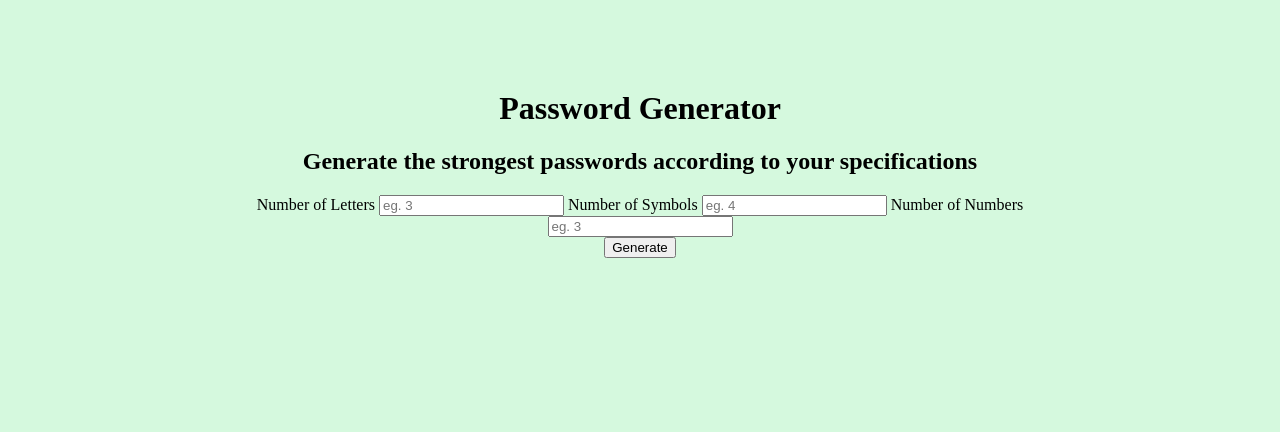
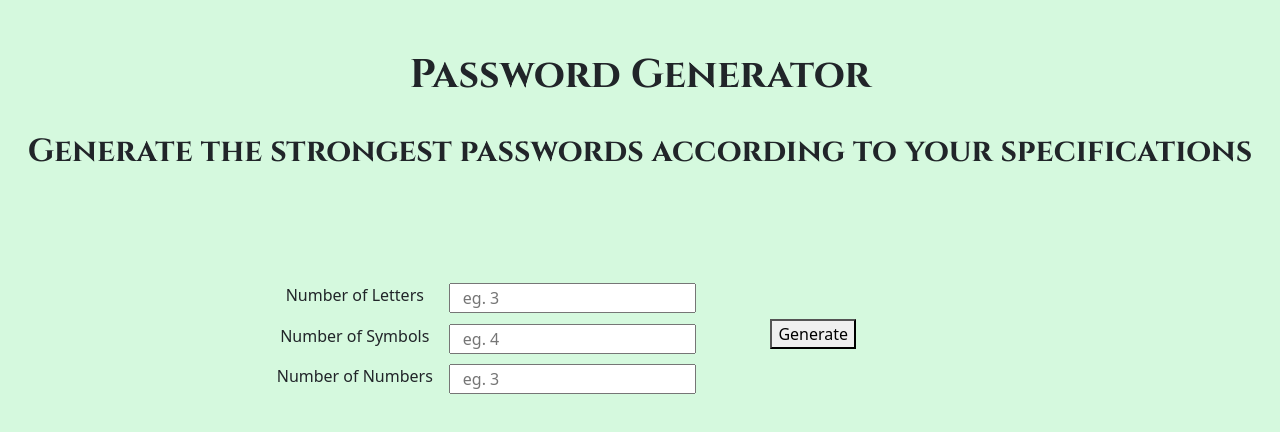
Before and after one commit to varadasainikhil/Password-Generator-Website, a website: page index.html in a window 1280 px wide. Drawn offline with nearby package versions, Linux system fonts and the light colour scheme.

Commit message:
Complete Website, must add CSS for results page

```diff
--- a/index.html
+++ b/index.html
@@ -5,25 +5,38 @@
     <meta http-equiv="X-UA-Compatible" content="IE=edge">
     <meta name="viewport" content="width=device-width, initial-scale=1.0">
     <title>Password Generator</title>
+    <!--Google Fonts-->
+    <link rel="preconnect" href="https://fonts.googleapis.com">
+    <link rel="preconnect" href="https://fonts.gstatic.com" crossorigin>
+    <link href="https://fonts.googleapis.com/css2?family=Cinzel:wght@700&display=swap" rel="stylesheet">
+    <!--BootStrap-->
+    <link href="https://cdn.jsdelivr.net/npm/bootstrap@5.3.0-alpha1/dist/css/bootstrap.min.css" rel="stylesheet" integrity="sha384-GLhlTQ8iRABdZLl6O3oVMWSktQOp6b7In1Zl3/Jr59b6EGGoI1aFkw7cmDA6j6gD" crossorigin="anonymous">
     <link rel="stylesheet" href="style.css">
 </head>
+
 <body>
-    <div class="title">
-        <h1>Password Generator</h1>
-        <h2>Generate the strongest passwords according to your specifications</h2>
+    <div class="title-div">
+        <h1 class="title title-font">Password Generator</h1>
+        <h2 class="sub-title title-font">Generate the strongest passwords according to your specifications</h2>
     </div>
-    <form action="/" method="post">
-        <div class="input-form">
-            <label for="Number of Letters" >Number of Letters</label>
-            <input type="number" name="letter" placeholder="eg. 3">
-            <label for="Number of Symbols" >Number of Symbols</label>
-            <input type="number" name="symbol" placeholder="eg. 4">
-            <label for="Number of Numbers" >Number of Numbers</label>
-            <input type="number" name="number" placeholder="eg. 3">
-        </div>
-        <div class="buttion-form">
-            <button type="submit" name="submit">Generate</button>
-        </div>
+    <form action="/" method="post" class="row">
+            <div class="input-form col fit-content normargin">
+                <div class="input-div row fit-content normargin">
+                    <label for="Number of Letters" class="input-label fix-width normargin" >Number of Letters</label>
+                    <input class="input-field fit-content normargin" type="number" name="letter" placeholder="eg. 3">
+                </div>
+                <div class="input-div row fit-content normargin">
+                    <label for="Number of Symbols" class="input-label fix-width normargin" >Number of Symbols</label>
+                    <input class="input-field fit-content normargin" type="number" name="symbol" placeholder="eg. 4">
+                </div>
+                <div class="input-div row fit-content normargin">
+                    <label for="Number of Numbers" class="input-label fix-width normargin" >Number of Numbers</label>
+                    <input class="input-field fit-content normargin" type="number" name="number" placeholder="eg. 3">
+                </div>
+            </div>
+            <div class="button-form col">
+                <button type="submit" name="submit" class="button btn-lg">Generate</button>
+            </div>
     </form>
 </body>
 </html>
--- a/public/style.css
+++ b/public/style.css
@@ -1,5 +1,55 @@
 body{
     background-color: #D5F9DE;
+}
+.title-div{
     text-align: center;
-    margin: 7% 15%;
 }
+
+.title{
+    padding-top:4% ;
+}
+
+.sub-title{
+    padding-top: 2%;
+}
+
+
+.title-font{
+    font-family: 'Cinzel', serif;
+}
+.input-form{
+    margin-top: 8%;
+    margin-left: 20%;
+    text-align: center;
+}
+.input-div{
+    padding-bottom: 2%;
+    text-align: center;
+}
+
+
+.fit-content{
+    width: fit-content;
+}
+
+.fix-width{
+    width:200px;
+}
+
+.push-right{
+    margin-right:0% ;
+}
+
+.normargin{
+    margin-right: 0%;
+    padding-right: 0%;
+}
+
+.button-form{
+    padding-left: 0%;
+    margin-top: 8%;
+    margin-left: 0%;
+}
+.button{
+    margin-top: 7% ;
+}
```
Also changed, not shown: app.js (+27 -1 lines).
